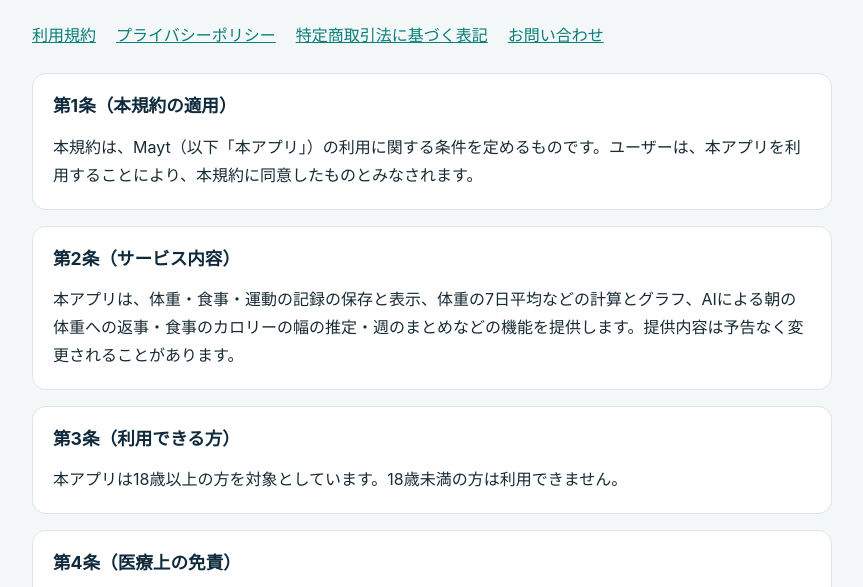
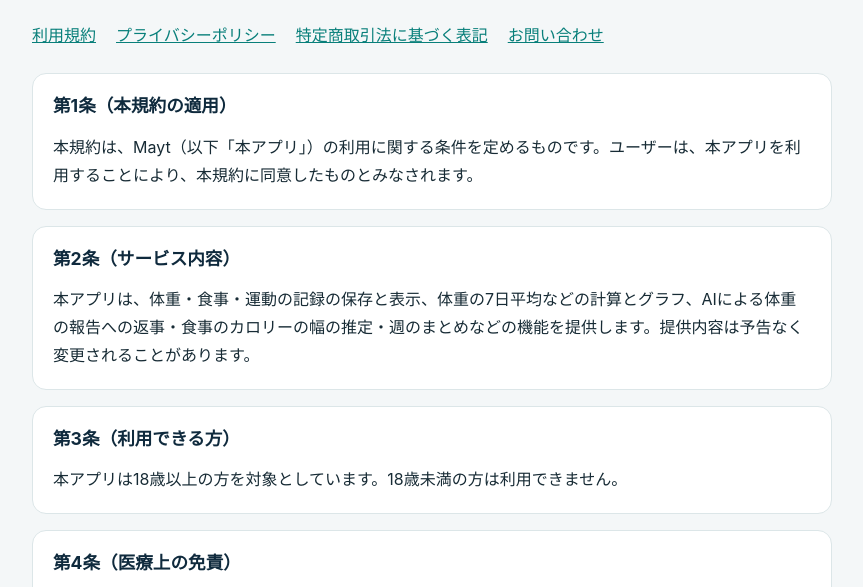
Before and after one commit to yoshi77777ai/mayt-support, a plain HTML site: page terms/index.html in a window 1280 px wide. Shown: the part 155-742 px from the top of the page, without its empty margins (208-1071 px from the left). Drawn offline with Linux system fonts and the light colour scheme.

Commit message:
規約: 体重の報告への返事（夜に量る人も含む言い方に）

```diff
--- a/terms/index.html
+++ b/terms/index.html
@@ -26,7 +26,7 @@
       </section>
       <section>
         <h2>第2条（サービス内容）</h2>
-        <p>本アプリは、体重・食事・運動の記録の保存と表示、体重の7日平均などの計算とグラフ、AIによる朝の体重への返事・食事のカロリーの幅の推定・週のまとめなどの機能を提供します。提供内容は予告なく変更されることがあります。</p>
+        <p>本アプリは、体重・食事・運動の記録の保存と表示、体重の7日平均などの計算とグラフ、AIによる体重の報告への返事・食事のカロリーの幅の推定・週のまとめなどの機能を提供します。提供内容は予告なく変更されることがあります。</p>
       </section>
       <section>
         <h2>第3条（利用できる方）</h2>
```
